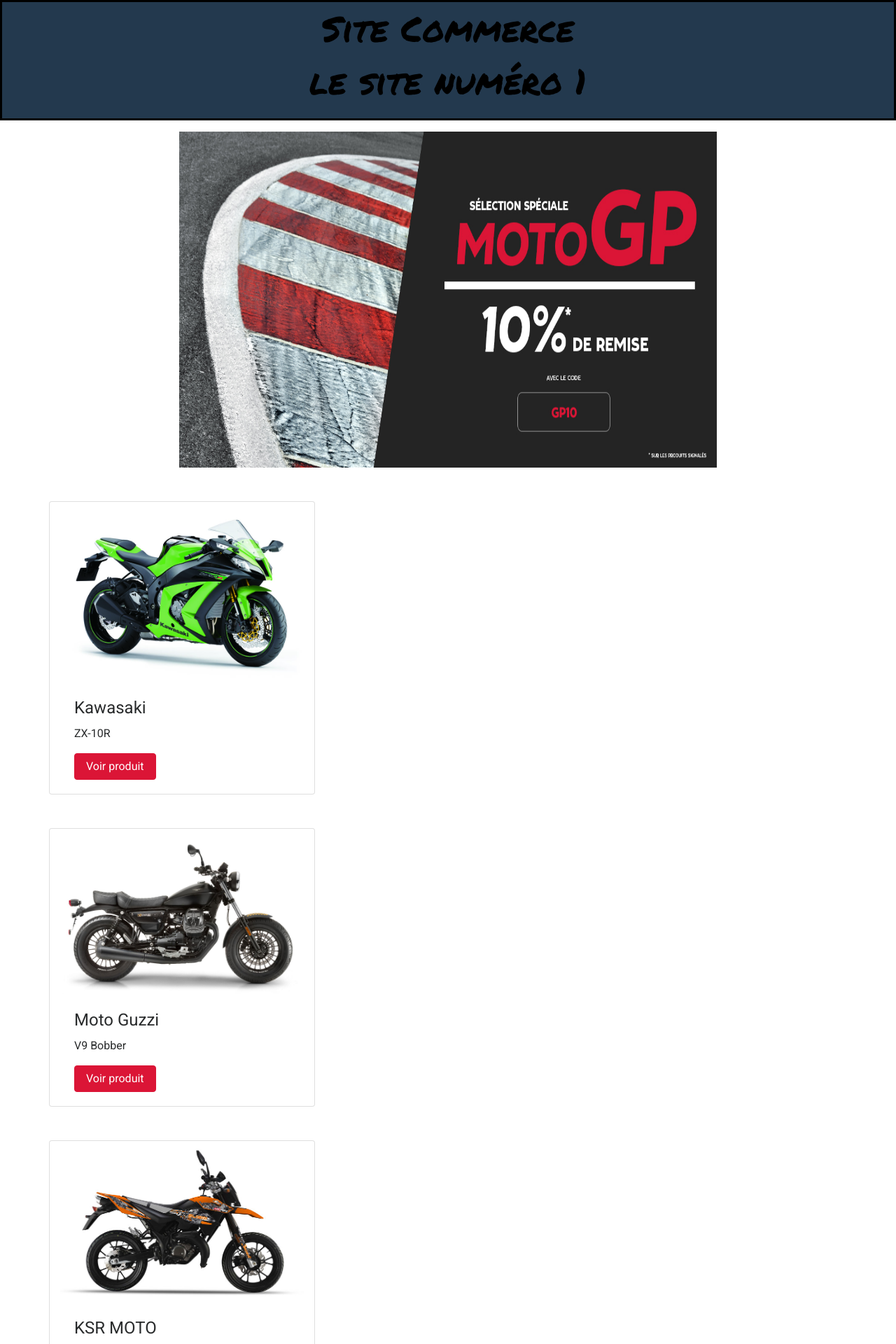
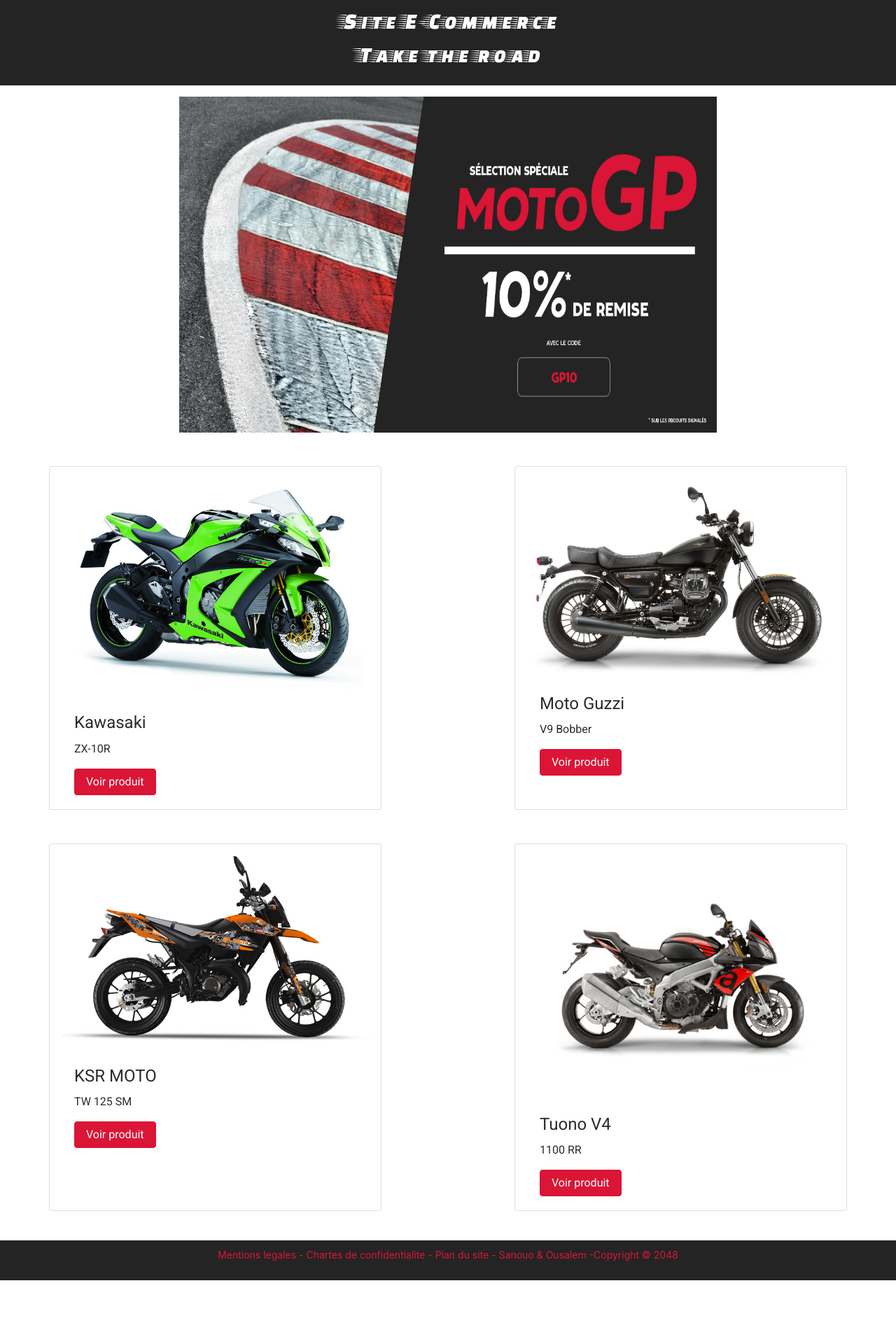
Before and after one commit to Simplon-Roubaix/e-commerce-sana-david-, a PHP site: page / in a window 1280 px wide. Shown: the top 1920 px of the page at 70% size. After the commit the page ends 1829 px from the top, so only its background shows below. Run offline with PHP 8.4, Linux system fonts and the light colour scheme; some libraries are stand-ins or nearby versions.

Commit message:
modification header and insertion picture

```diff
--- a/css/main.css
+++ b/css/main.css
@@ -93,19 +93,17 @@ display: none;
 }
 
 .titre {
-font-family: 'Permanent Marker', cursive;
-font-size: 50px;
+font-family: 'Roboto', sans-serif;
+font-family: 'Faster One', cursive;
+font-size: 32px;
 text-align: center;
-border-style: solid;
-border-color: black;
-background-color: #23394e;
-color: black;
-
+background-color: #242424;
+color: white;
+padding-top: 5px;
+padding-bottom: 5px;
 }
 
-.info p {
-  font-family: 'Lora', serif;
-}
+
 
 .info {
 text-align: center;
@@ -154,6 +152,17 @@ padding-bottom: 10px;
   }
 }
 /*fin image de reduction */
+
+/*position carte*/
+@media (min-width: 992px)
+{
+  .container .row
+  {
+  display: flex;
+  justify-content: space-between;
+  }
+}
+/*fin position carte */
 
 
 
--- a/index.php
+++ b/index.php
@@ -15,6 +15,7 @@
         <link rel="stylesheet" href="css/bootstrap.css">
         <link rel="icon" href="favicon.ico">
         <link href="https://fonts.googleapis.com/css?family=Roboto" rel="stylesheet">
+        <link href="https://fonts.googleapis.com/css?family=Faster+One|Roboto" rel="stylesheet">
     </head>
     <body>
         <!--[if lte IE 9]>
@@ -29,15 +30,15 @@
 
 
 <?php include("section.php"); ?>
-
+<div class="container">
+  <div class="row">
 <?php foreach ($coordonnees as $key => $value){
    ?>
-<div class="container">
-  <div class="row">
 
 
 
-<div class="card carte col-12 col-md-6 col-lg-4" >
+
+<div class="card carte col-12 col-md-6 col-lg-5" >
   <img class="card-img-top img-fluid" src="<?php echo $value['image'];  ?>" alt="moto">
   <div class="card-block">
     <h4 class="card-title"><?php echo $value['titre']; ?></h4>
@@ -48,12 +49,12 @@
   </div>
 </div>
 
-</div>
-</div>
+
 <?php
 }
 ?>
-
+</div>
+</div>
 
 <?php include("footer.php"); ?>
 
--- a/information_footer.php
+++ b/information_footer.php
@@ -5,4 +5,4 @@ $informationF = array ('Mentions legales - ',' Chartes de confidentialite ',' -
      ?>
 
 <?php
-$informationH = array ('Site Commerce <br>' , ' le site numéro 1'); ?>
+$informationH = array ('Site E-Commerce <br>' , ' Take the road'); ?>
```
